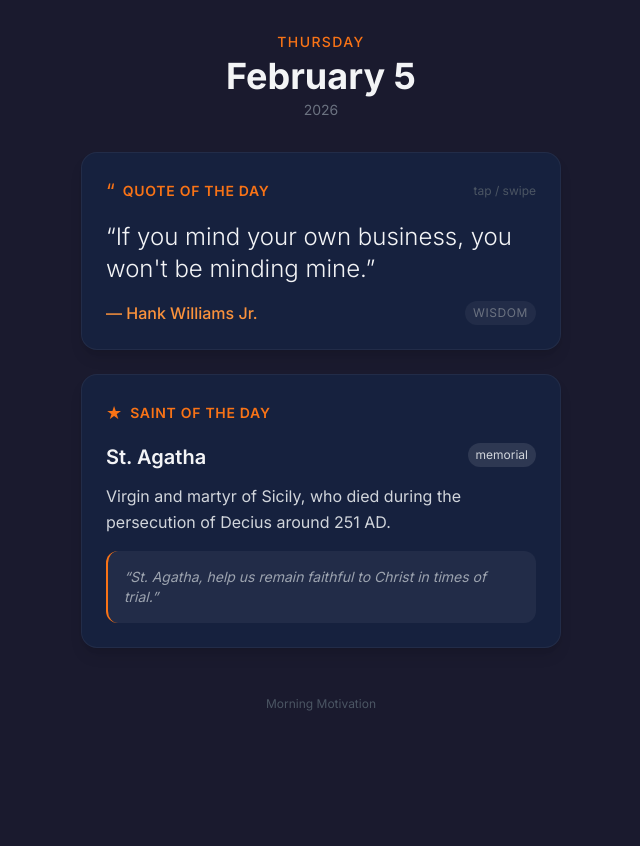
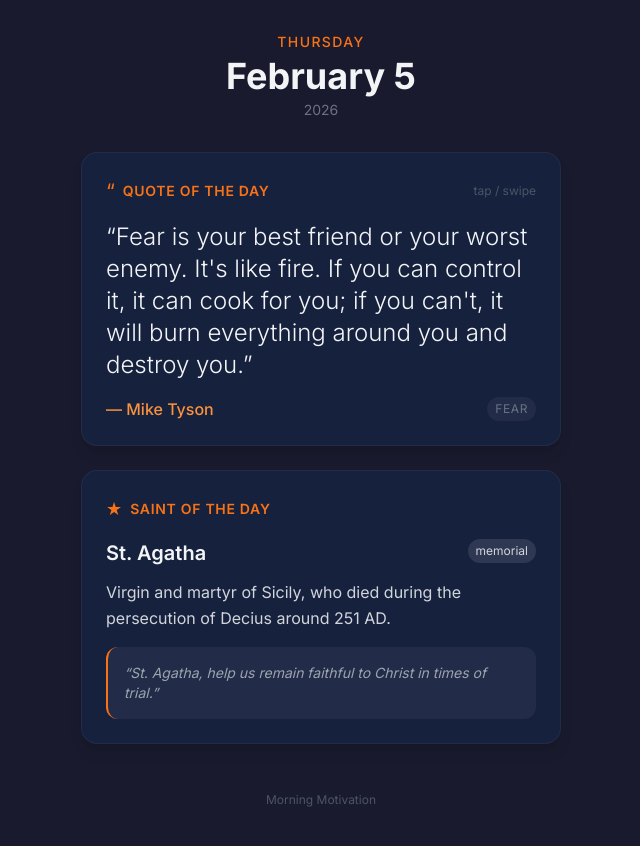
Before and after one commit to foedigital/Mornin, a Next.js app: page / in a window 1280 px wide. Shown: the top 846 px of the page, without its empty margins (319-959 px from the left). Before the commit the page ends 800 px from the top, so only its background shows below. Built offline with nearby package versions, Linux system fonts and the light colour scheme; no server answers.

Commit message:
Shuffle quotes so authors are mixed, not grouped

```diff
--- a/src/components/QuoteSection.tsx
+++ b/src/components/QuoteSection.tsx
@@ -9,34 +9,49 @@ interface Quote {
   category: string;
 }
 
-const quotes = quotesData.quotes;
+// Seeded shuffle so the order is mixed but consistent for a given day
+function seededShuffle(arr: Quote[], seed: number): Quote[] {
+  const shuffled = [...arr];
+  let s = seed;
+  for (let i = shuffled.length - 1; i > 0; i--) {
+    s = (s * 16807 + 0) % 2147483647; // simple LCG
+    const j = s % (i + 1);
+    [shuffled[i], shuffled[j]] = [shuffled[j], shuffled[i]];
+  }
+  return shuffled;
+}
 
-function getStartIndex(): number {
+function getShuffledQuotes(): { quotes: Quote[]; startIndex: number } {
   const now = new Date();
   const start = new Date(now.getFullYear(), 0, 0);
   const diff = now.getTime() - start.getTime();
   const oneDay = 1000 * 60 * 60 * 24;
   const dayOfYear = Math.floor(diff / oneDay);
-  return dayOfYear % quotes.length;
+  // Seed changes yearly so shuffle order refreshes each year
+  const quotes = seededShuffle(quotesData.quotes, now.getFullYear());
+  return { quotes, startIndex: dayOfYear % quotes.length };
 }
 
 export default function QuoteSection() {
   const [index, setIndex] = useState<number | null>(null);
+  const [shuffled, setShuffled] = useState<Quote[]>([]);
   const touchStartX = useRef<number | null>(null);
 
   useEffect(() => {
-    setIndex(getStartIndex());
+    const { quotes: q, startIndex } = getShuffledQuotes();
+    setShuffled(q);
+    setIndex(startIndex);
   }, []);
 
   const nextQuote = useCallback(() => {
-    setIndex((prev) => (prev !== null ? (prev + 1) % quotes.length : 0));
-  }, []);
+    setIndex((prev) => (prev !== null ? (prev + 1) % shuffled.length : 0));
+  }, [shuffled.length]);
 
   const prevQuote = useCallback(() => {
     setIndex((prev) =>
-      prev !== null ? (prev - 1 + quotes.length) % quotes.length : 0
+      prev !== null ? (prev - 1 + shuffled.length) % shuffled.length : 0
     );
-  }, []);
+  }, [shuffled.length]);
 
   const handleTouchStart = useCallback((e: React.TouchEvent) => {
     touchStartX.current = e.touches[0].clientX;
@@ -64,9 +79,9 @@ export default function QuoteSection() {
     [nextQuote]
   );
 
-  if (index === null) return null;
+  if (index === null || shuffled.length === 0) return null;
 
-  const quote: Quote = quotes[index];
+  const quote: Quote = shuffled[index];
 
   return (
     <div
```
